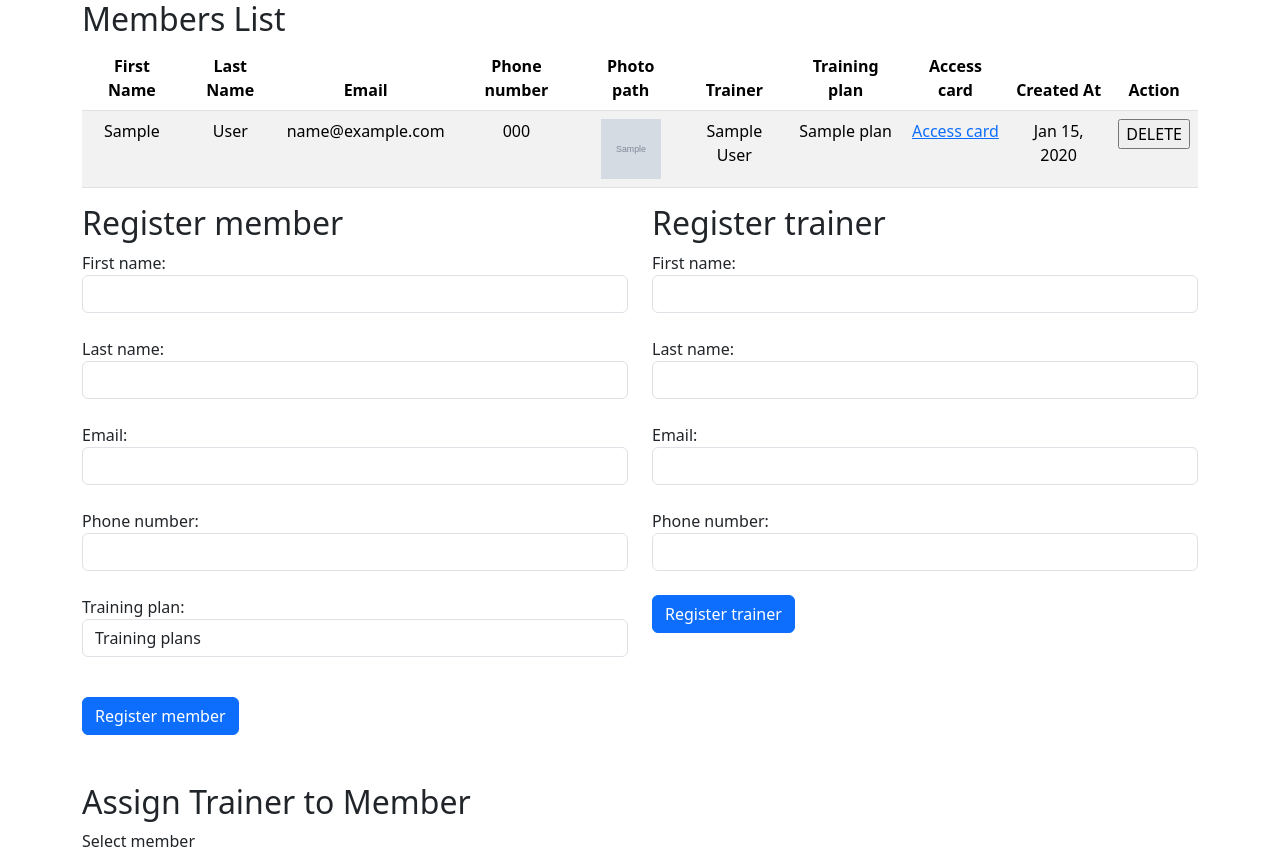
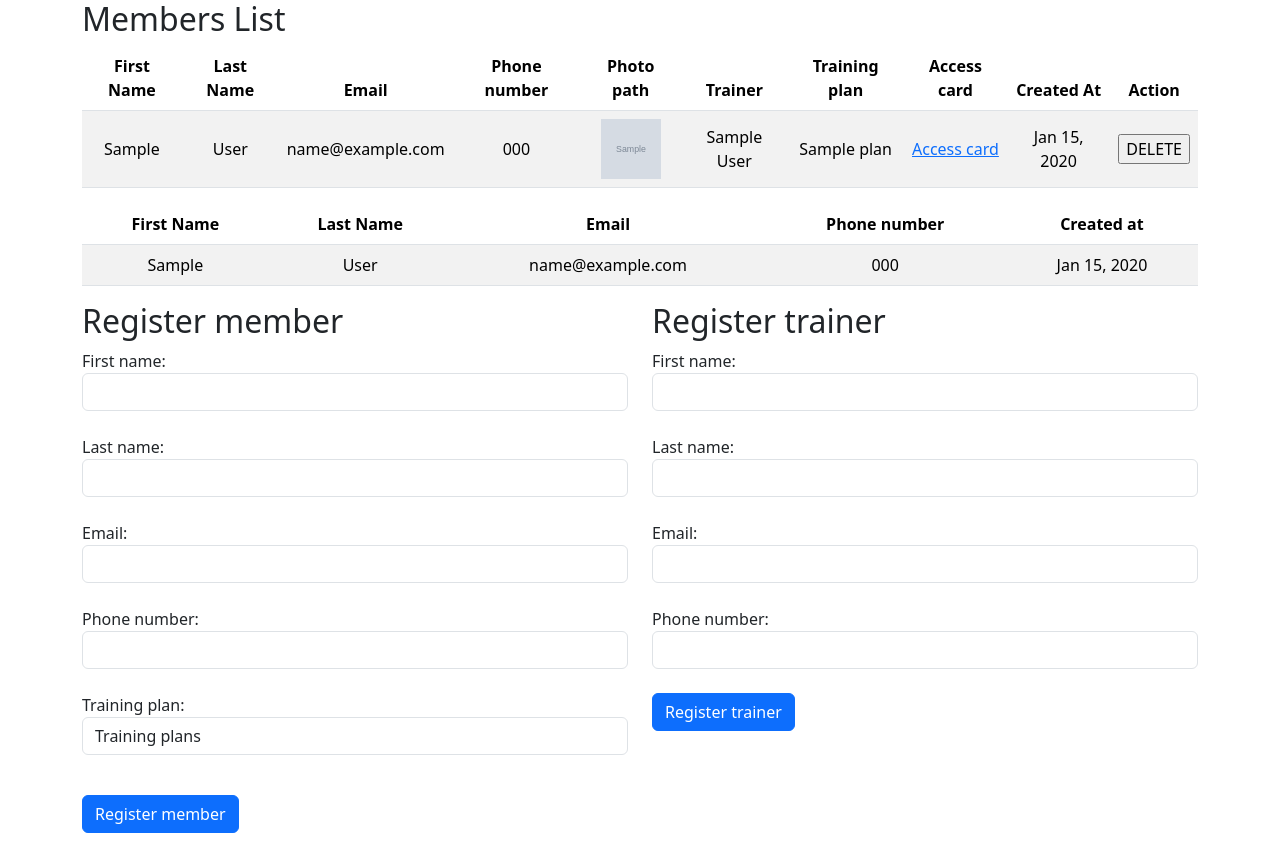
Before and after one commit to Cmiljaa/Gym-management-system, a PHP site: page /admin_dashboard.php in a window 1280 px wide. Shown: the top 851 px of the page. Run offline with PHP 8.4, Linux system fonts and the light colour scheme; the visitor is signed in with stand-in values (Sample User, id 1); tables that the repository leaves empty or names only in its code hold one stand-in row (values such as "Sample post"); grey boxes marked "Sample" are stand-in pictures; some libraries are stand-ins or nearby versions.

Commit message:
Trainers list

```diff
--- a/admin_dashboard.php
+++ b/admin_dashboard.php
@@ -21,7 +21,7 @@ $sql = "SELECT * FROM trainers";
 
 $run = $conn -> query($sql);
 
-$trainers = $run -> fetch_all(MYSQLI_ASSOC);
+$trainerList = $run -> fetch_all(MYSQLI_ASSOC);
 
 ?>
 
@@ -75,7 +75,7 @@ $trainers = $run -> fetch_all(MYSQLI_ASSOC);
                 $memberList = $run -> fetch_all(MYSQLI_ASSOC);
 
                 ?>
-                <tbody>
+                <tbody style=" vertical-align: middle;">
                     <?php foreach($memberList as $member):?>
 
                     <tr>
@@ -100,6 +100,37 @@ $trainers = $run -> fetch_all(MYSQLI_ASSOC);
                         </td>
                     </tr>
 
+                    <?php endforeach; ?>
+                </tbody>
+
+            </table>
+
+        </div>
+        <div class="col-md-12">
+
+            <table class="table table-striped" style="text-align: center;">
+
+                <thead>
+                    <th>First Name</th>
+                    <th>Last Name</th>
+                    <th>Email</th>
+                    <th>Phone number</th>
+                    <th>Created at</th>
+                </thead>
+
+                <tbody style=" vertical-align: middle;">
+                    <?php foreach($trainerList as $trainer): ?>
+                    <tr>
+                        <td><?= $trainer['first_name']; ?></td>
+                        <td><?= $trainer['last_name']; ?></td>
+                        <td><?= $trainer['email']; ?></td>
+                        <td><?= $trainer['phone_number']; ?></td>
+                        <td><?php
+                        $created_at = strtotime($trainer['created_at']);
+                        $new_date = date("M d, Y", $created_at);
+                        echo $new_date;
+                        ?></td>
+                    </tr>
                     <?php endforeach; ?>
                 </tbody>
 
@@ -154,7 +185,7 @@ $trainers = $run -> fetch_all(MYSQLI_ASSOC);
             </select><br>
             Select trainer
             <select name="trainer_select" class="form-control">
-                <?php foreach($trainers as $trainer): ?>
+                <?php foreach($trainerList as $trainer): ?>
                     <option value="<?= $trainer['trainer_id']?>"><?= $trainer['first_name'] . " " . $trainer['last_name']?></option>
                 <?php endforeach; ?>
             </select><br>
--- a/register_member.php
+++ b/register_member.php
@@ -11,6 +11,7 @@ if($_SERVER['REQUEST_METHOD']=='POST')
     $phoneNumber = $_POST['phone_number'];
     $trainingPlanId = $_POST['training_plan_id'];
     $photoPath = $_POST['photo_path'];
+    if($photoPath == '') $photoPath = 'member_photos/default.jpg';
     $trainerId = 0;
     $accessCardPdf = "";
 
```
Also changed, not shown: member_photos/default.jpg (added), 1 other file.
